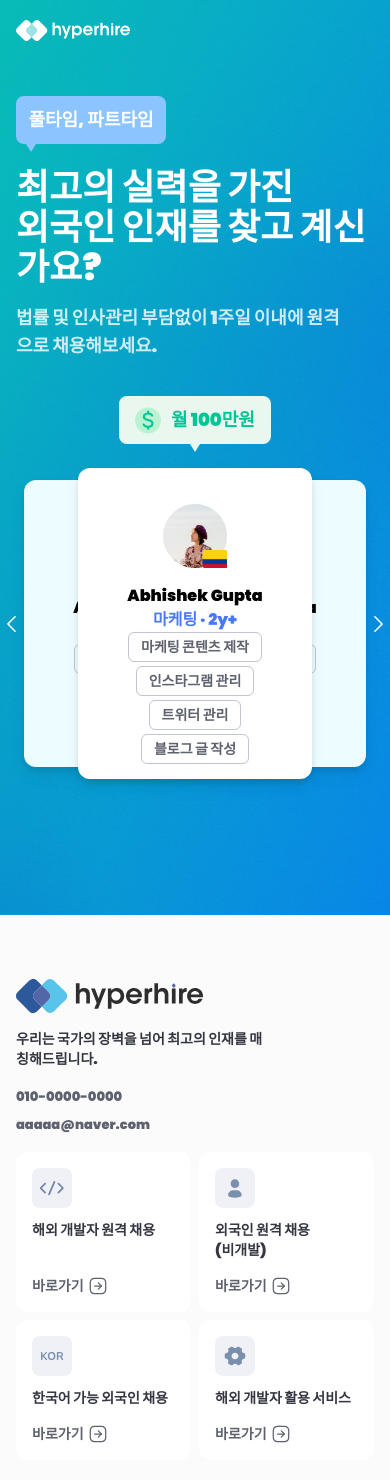
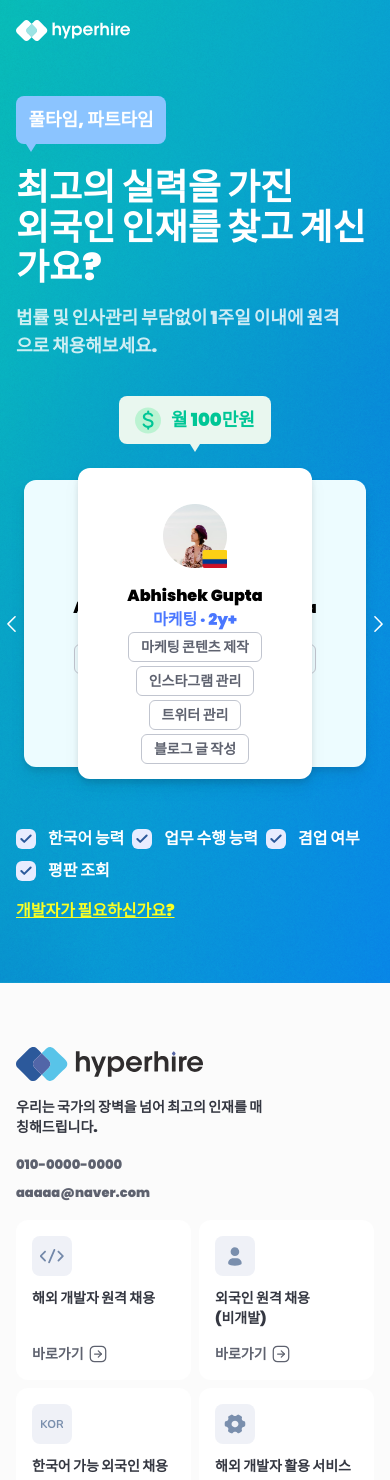
Before and after one commit to maafaishal/assignment-for-coin-siren, a Next.js app: page / in a window 390 px wide. Shown: the top 1480 px of the page. Built offline with nearby package versions, Linux system fonts and the light colour scheme.

Commit message:
refactor: main mobile content

```diff
--- a/components/main.tsx
+++ b/components/main.tsx
@@ -4,7 +4,7 @@ import { CardProfile } from './card-profile';
 
 export function Main() {
   return (
-    <main className="w-full bg-gradient-to-br from-[#26C2B9] to-[#288BE7] pt-15 pb-28 px-4 relative max-w-[1828px] text-white md:mb-4 overflow-x-hidden">
+    <main className="w-full bg-gradient-to-br from-[#26C2B9] to-[#288BE7] pt-15 pb-15 md:pb-28 px-4 relative max-w-[1828px] text-white md:mb-4 overflow-x-hidden">
       <div className="relative z-10 max-w-[1200px] mx-auto pt-9 md:pt-[100px]">
         <div className="grid md:grid-cols-2 md:gap-3">
           <div className="mb-9">
@@ -30,18 +30,18 @@ export function Main() {
             <div className="hidden md:grid grid-cols-3 mt-15 gap-12">
               <div>
                 <div className="border-t border-t-white w-[129px]" />
-                <p className="mt-2">평균 월 120만원</p>
-                <p className="mt-2">임금을 해당 국가를 기준으로 계산합니다.</p>
+                <p className="mt-2 text-lg">평균 월 120만원</p>
+                <p className="mt-2 opacity-80">임금을 해당 국가를 기준으로 계산합니다.</p>
               </div>
               <div>
                 <div className="border-t border-t-white w-[129px]" />
-                <p className="mt-2">최대 3회 인력교체</p>
-                <p className="mt-2">막상 채용해보니 맞지 않아도 걱정하지 마세요.</p>
+                <p className="mt-2 text-lg">최대 3회 인력교체</p>
+                <p className="mt-2 opacity-80">막상 채용해보니 맞지 않아도 걱정하지 마세요.</p>
               </div>
               <div>
                 <div className="border-t border-t-white w-[129px]" />
-                <p className="mt-2">평균 3일, 최대 10일</p>
-                <p className="mt-2">급하게 사람이 필요한 경우에도 빠른 채용이 가능합니다.</p>
+                <p className="mt-2 text-lg">평균 3일, 최대 10일</p>
+                <p className="mt-2 opacity-80">급하게 사람이 필요한 경우에도 빠른 채용이 가능합니다.</p>
               </div>
             </div>
           </div>
@@ -69,6 +69,25 @@ export function Main() {
               </div>
             </div>
           </div>
+          <div className="flex flex-wrap gap-2 md:hidden mt-6">
+            <div className="flex items-center">
+              <Image className="" src="/imgs/checkbox.svg" alt="check" height={20} width={20} />
+              <p className="ml-3">한국어 능력</p>
+            </div>
+            <div className="flex items-center">
+              <Image className="" src="/imgs/checkbox.svg" alt="check" height={20} width={20} />
+              <p className="ml-3">업무 수행 능력</p>
+            </div>
+            <div className="flex items-center">
+              <Image className="" src="/imgs/checkbox.svg" alt="check" height={20} width={20} />
+              <p className="ml-3">겸업 여부</p>
+            </div>
+            <div className="flex items-center">
+              <Image className="" src="/imgs/checkbox.svg" alt="check" height={20} width={20} />
+              <p className="ml-3">평판 조회</p>
+            </div>
+          </div>
+          <p className="md:hidden text-yellow-sun mt-4 underline">개발자가 필요하신가요?</p>
         </div>
         <div>
           <div className="flex md:hidden"></div>
--- a/tailwind.config.ts
+++ b/tailwind.config.ts
@@ -21,6 +21,7 @@ const config: Config = {
         'light-sky-blue': '#8BC4FF',
         'off-green': '#E9F7EF',
         turquoise: '#40E2E8',
+        'yellow-sun': '#FBFF23',
       },
       backgroundImage: {
         'main-section': "url('/imgs/main-section-bg.webp')",
```
Also changed, not shown: public/imgs/checkbox.svg (added).
